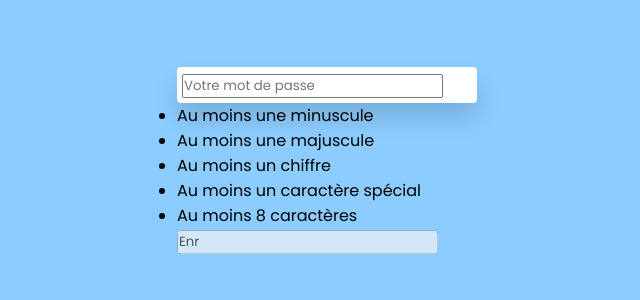
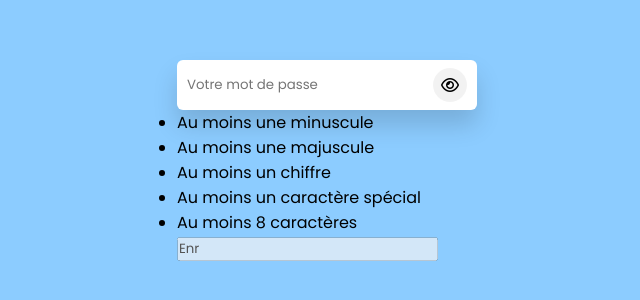
Before and after one commit to DaraSun16/validation_mdp, a plain HTML site: page index.html in a window 1280 px wide. Shown: the part 240-540 px from the top of the page, without its empty margins (313-953 px from the left). Drawn offline with Linux system fonts and the light colour scheme.

Commit message:
fontAwesome

```diff
--- a/index.html
+++ b/index.html
@@ -6,6 +6,7 @@
   <title>Validation de mot de passe</title>
   <meta name="description" content="Renforcez votre mot de passe">
   <link rel="stylesheet" href="styles/style.css">
+  <link rel="stylesheet" href="https://cdnjs.cloudflare.com/ajax/libs/font-awesome/6.5.1/css/all.min.css" integrity="sha512-DTOQO9RWCH3ppGqcWaEA1BIZOC6xxalwEsw9c2QQeAIftl+Vegovlnee1c9QX4TctnWMn13TZye+giMm8e2LwA==" crossorigin="anonymous" referrerpolicy="no-referrer" />
 </head>
 <body>
 
--- a/styles/style.css
+++ b/styles/style.css
@@ -20,9 +20,36 @@ body {
 }
 
 .box .inputBx {
+  position: relative;
   width: 100%;
   background-color: white;
   padding: 5px;
-  border-radius: 4px;
+  border-radius: 6px;
   box-shadow: 0 15px 25px rgba(0, 0, 0, .15);
 }
+
+.box .inputBx input {
+  width: 100%;
+  outline: none;
+  border: none;
+  padding: 10px 5px;
+}
+
+.box .inputBx #toggleBtn {
+  position: absolute;
+  top: 8px;
+  right: 10px;
+  width: 34px;
+  height: 34px;
+  background-color: rgba(0, 0, 0, .05);
+  border-radius: 50%;
+  cursor: pointer;
+  display: flex;
+  justify-content: center;
+  align-items: center;
+}
+
+.box .inputBx #toggleBtn::before {
+  content: '\f06e';
+  font-family: fontAwesome;
+}
```
